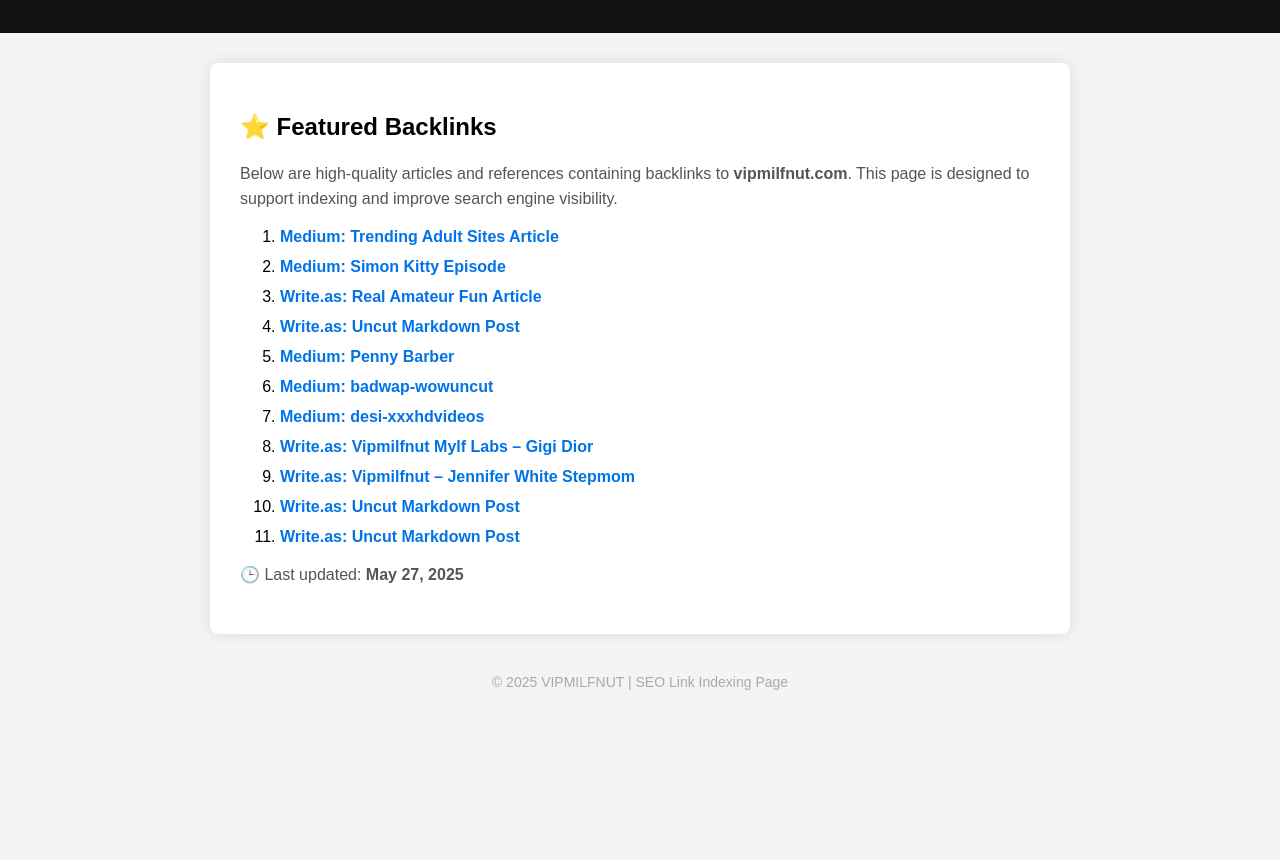
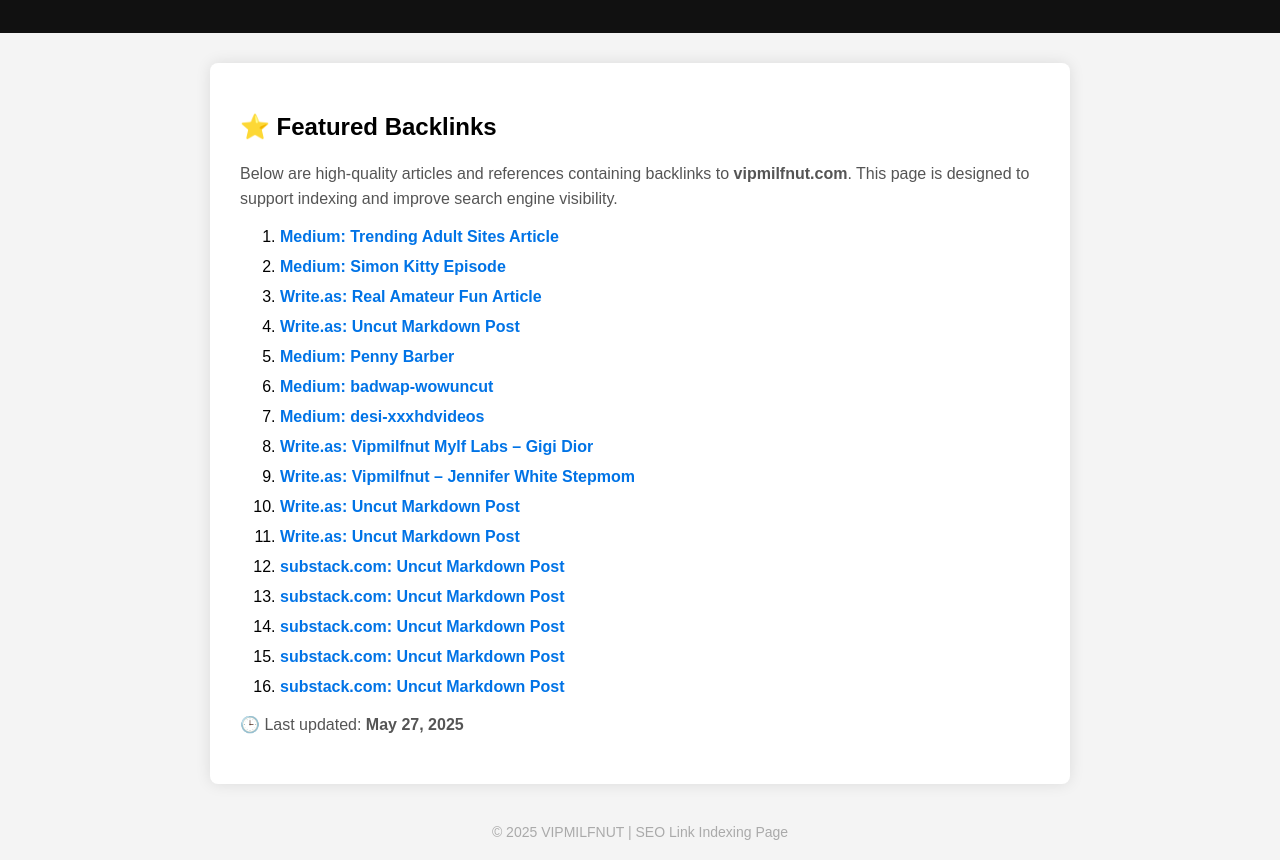
Before and after one commit to Arjunpuri83021/vipmilf-backlinks, a plain HTML site: page index.html in a window 1280 px wide. Shown: the part 123-983 px from the top of the page. Before the commit the page ends 833 px from the top, so only its background shows below. Drawn offline with Linux system fonts and the light colour scheme.

Commit message:
Update index.html

```diff
--- a/index.html
+++ b/index.html
@@ -142,6 +142,36 @@
         </a>
       </li>
 
+      <li>
+        <a href="https://vipmilfnut.substack.com/p/vipmilfnut-kimmy-kimm-asian-babe" target="_blank">
+          substack.com: Uncut Markdown Post
+        </a>
+      </li>
+
+      <li>
+        <a href="https://vipmilfnut.substack.com/p/vipmilfnut-natalie-brooks-no-need" target="_blank">
+          substack.com: Uncut Markdown Post
+        </a>
+      </li>
+
+      <li>
+        <a href="https://vipmilfnut.substack.com/p/watch-uncut-videos-from-badwap-and" target="_blank">
+         substack.com: Uncut Markdown Post
+        </a>
+      </li>
+
+      <li>
+        <a href="https://vipmilfnut.substack.com/p/watch-exclusive-desi-xxxhdvideos" target="_blank">
+          substack.com: Uncut Markdown Post
+        </a>
+      </li>
+
+      <li>
+        <a href="https://vipmilfnut.substack.com/p/top-trending-sites-like-badwap-wowuncut" target="_blank">
+          substack.com: Uncut Markdown Post
+        </a>
+      </li>
+
     </ol>
 
     <p>🕒 Last updated: <strong>May 27, 2025</strong></p>
```
